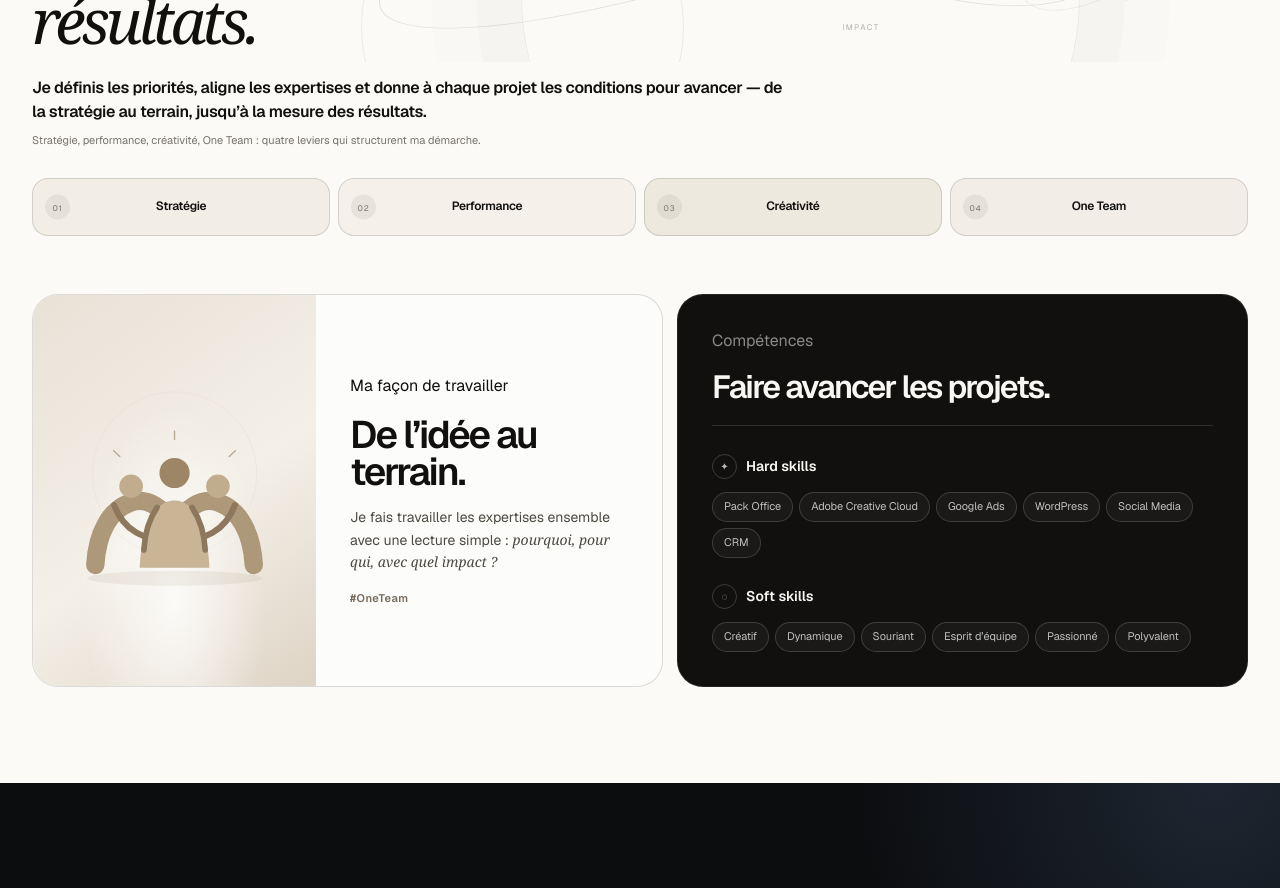
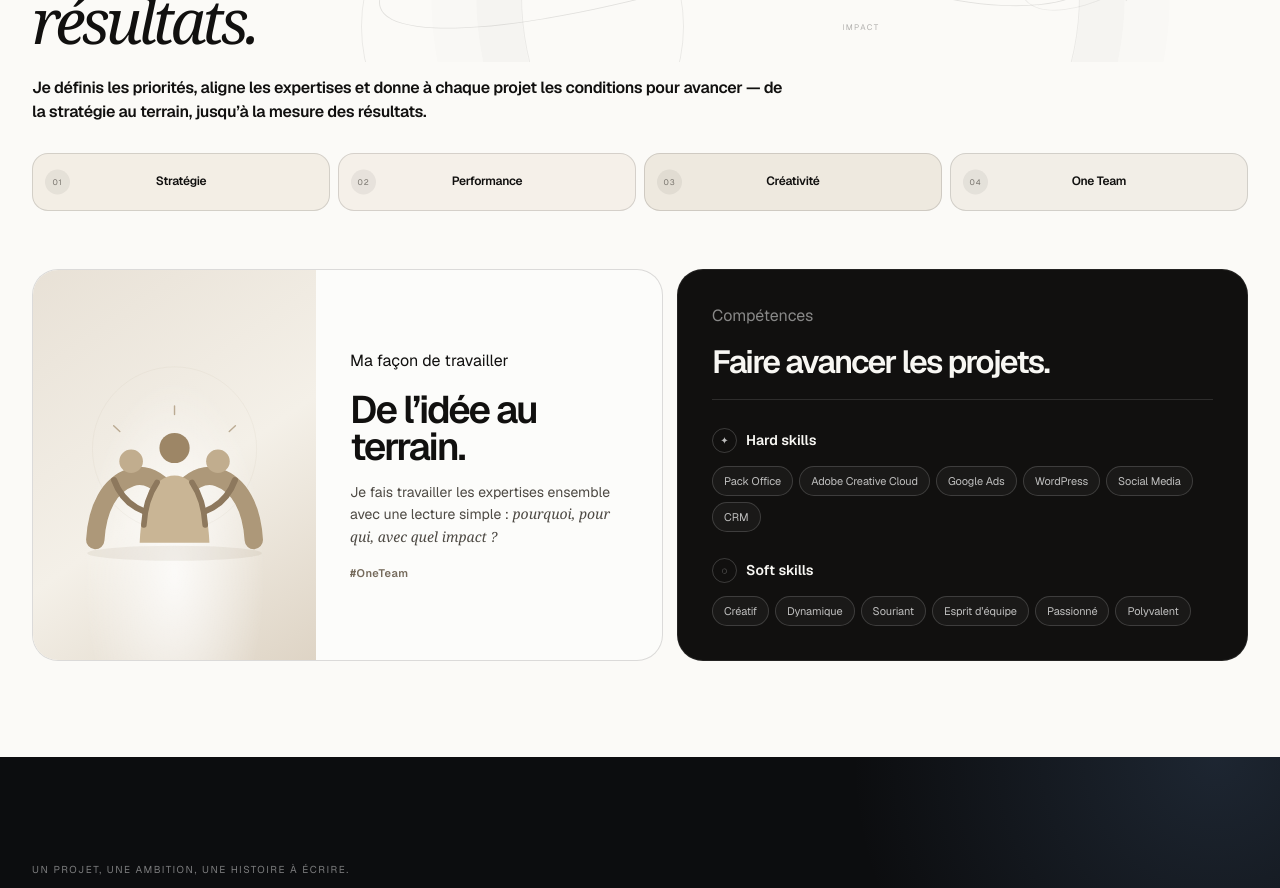
Before and after one commit to paulsebille/Portfolio, a Next.js app: page / in a window 1280 px wide. Shown: the part 1880-2768 px from the top of the page. Built offline with nearby package versions, Linux system fonts and the light colour scheme.

Commit message:
Remove principles summary from About section

```diff
--- a/components/About.tsx
+++ b/components/About.tsx
@@ -63,7 +63,6 @@ export function About() {
 
         <div className="about-manifesto">
           <p>Je définis les priorités, aligne les expertises et donne à chaque projet les conditions pour avancer — de la stratégie au terrain, jusqu’à la mesure des résultats.</p>
-          <span>Stratégie, performance, créativité, One Team : quatre leviers qui structurent ma démarche.</span>
         </div>
 
         <div className="about-principles-editorial">
```
